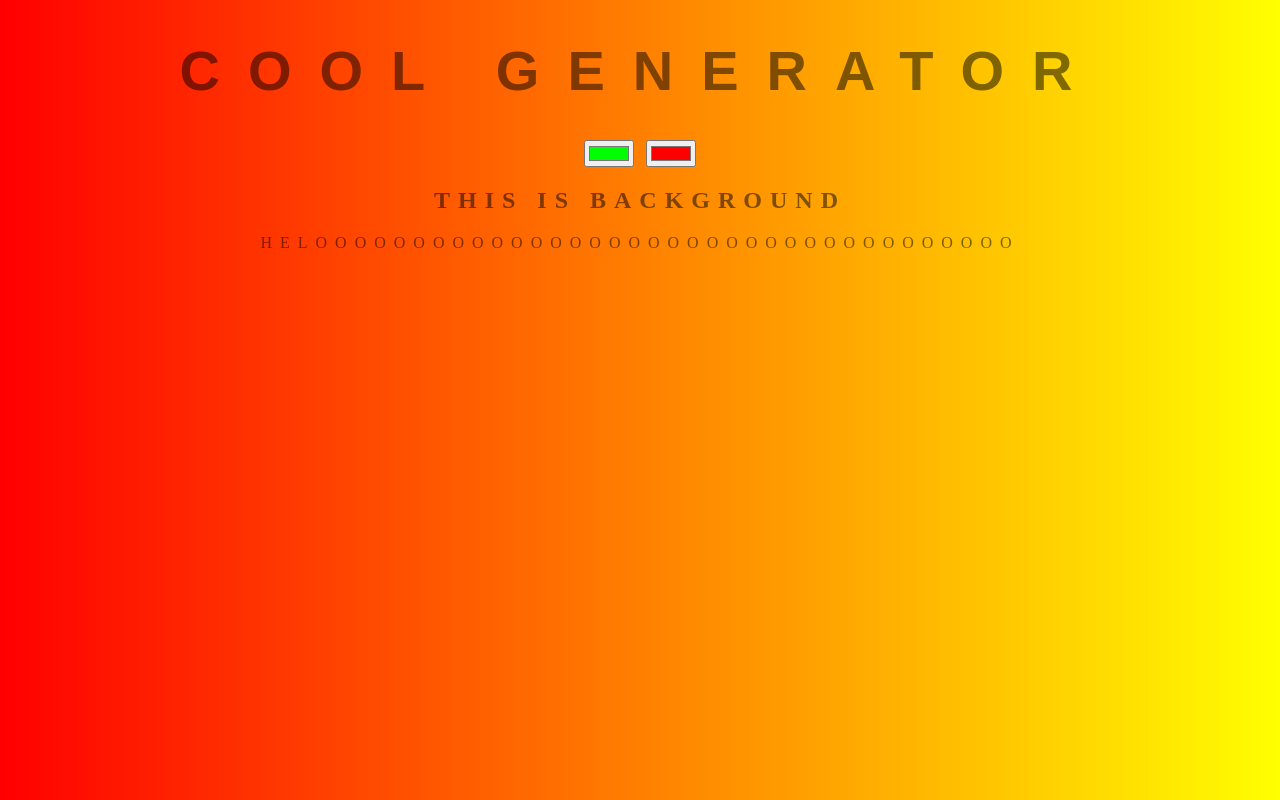
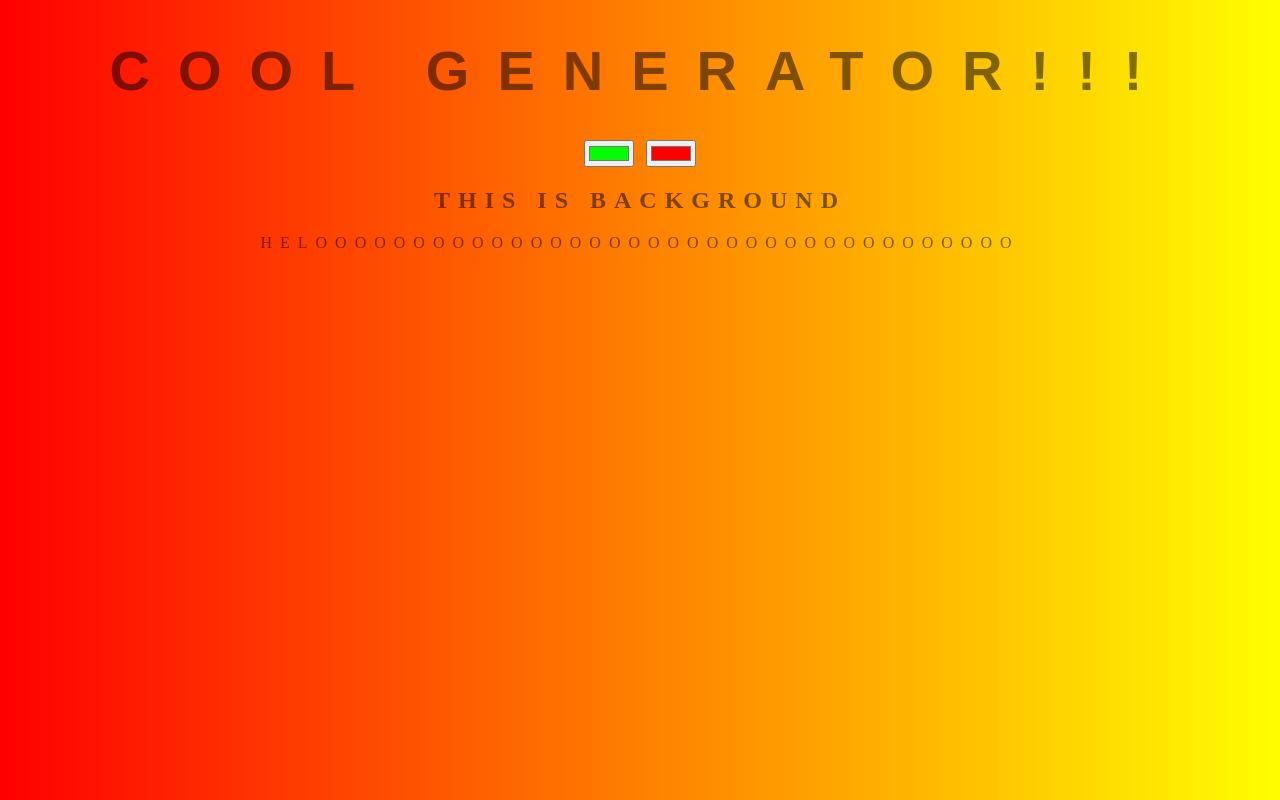
Before and after one commit to Abdul300634/background-generator, a plain HTML site: page index.html in a window 1280 px wide. Drawn offline with Linux system fonts and the light colour scheme.

Commit message:
adding exclamation

```diff
--- a/index.html
+++ b/index.html
@@ -5,7 +5,7 @@
 	<link rel="stylesheet" type="text/css" href="style.css">
 </head>
 <body id="gradient">
-	<h1>Cool Generator</h1>
+	<h1>Cool Generator!!!</h1>
 	<input class="color1" type="color" name="color1" value="#00ff00">
 	<input class="color2" type="color" name="color2" value="#ff0000">
 	<h2>This is background</h2>
```
